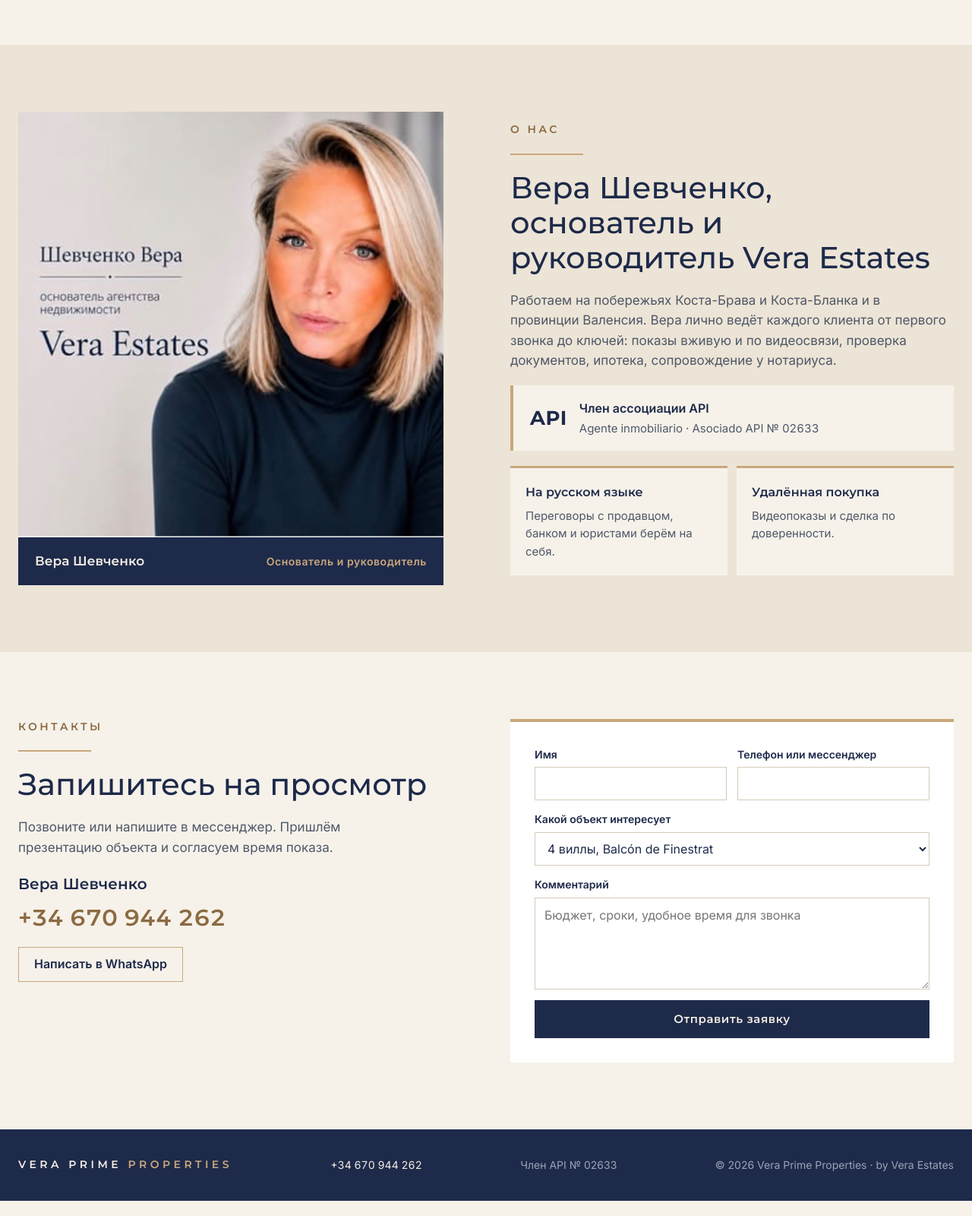
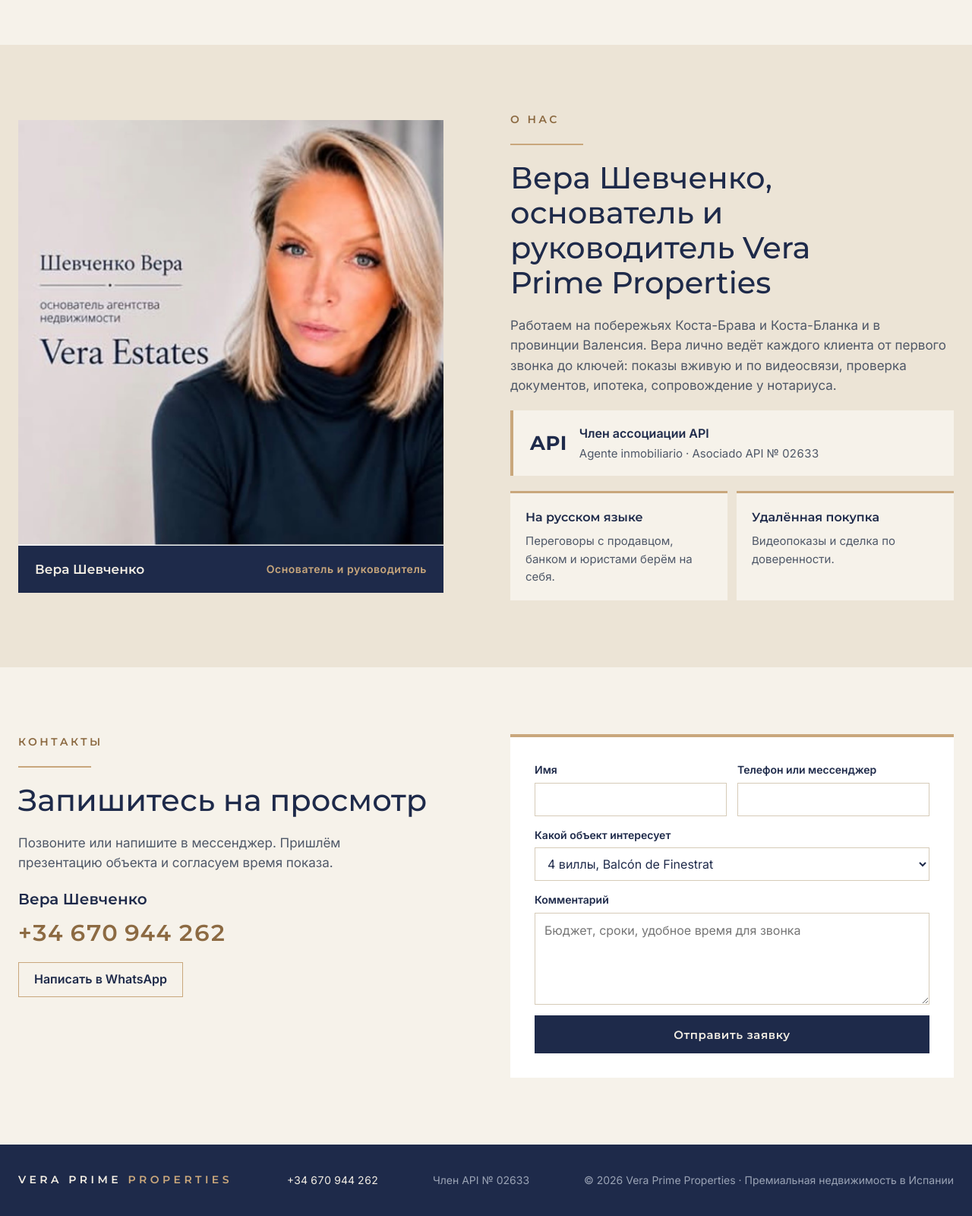
Before and after one commit to veraestates1717-oss/Vera-Estates, a plain HTML site: page index.html in a window 1280 px wide. Shown: the part 5695-7295 px from the top of the page at 76% size. Drawn offline with Linux system fonts and the light colour scheme.

Commit message:
Везде Vera Prime Properties вместо Vera Estates
Co-Authored-By: Claude Opus 5.5 <noreply@anthropic.com>
Claude-Session: https://claude.ai/code/session_01NH6otBtZsTQbdQW2gqNToV

```diff
--- a/index.html
+++ b/index.html
@@ -4,7 +4,7 @@
 <meta charset="utf-8">
 <meta name="viewport" content="width=device-width, initial-scale=1">
 <title>Vera Prime Properties — виллы, дома и инвестиции в Испании</title>
-<meta name="description" content="Vera Prime Properties — премиальная недвижимость в Испании от агентства Vera Estates. Виллы, дома у моря, инвестиционные проекты и ипотечное кредитование на Коста-Бланке и в Валенсии. Вера Шевченко, член API № 02633.">
+<meta name="description" content="Vera Prime Properties — премиальная недвижимость в Испании. Виллы, дома у моря, инвестиционные проекты и ипотечное кредитование на Коста-Бланке и в Валенсии. Вера Шевченко, член API № 02633.">
 <link rel="canonical" href="https://vera-prime-properties.com/">
 <meta property="og:title" content="Vera Prime Properties — премиальная недвижимость в Испании">
 <meta property="og:description" content="Виллы, дома у моря, инвестиционные проекты и ипотека. +34 670 944 262">
@@ -318,7 +318,7 @@ img{max-width:100%}
 <section id="about" style="background: #ECE4D6">
 <div style="max-width: 1240px; margin: 0 auto; padding: 88px 24px; display: grid; grid-template-columns: repeat(auto-fit, minmax(min(100%, 420px), 1fr)); gap: 40px 64px; align-items: center">
 <figure style="margin: 0; display: flex; flex-direction: column; gap: 0; max-width: 560px; width: 100%">
-<img src="images/vera-shevchenko.jpg" alt="Вера Шевченко, основатель и руководитель Vera Estates" style="width: 100%; aspect-ratio: 1 / 1; object-fit: cover; display: block">
+<img src="images/vera-shevchenko.jpg" alt="Вера Шевченко, основатель и руководитель Vera Prime Properties" style="width: 100%; aspect-ratio: 1 / 1; object-fit: cover; display: block">
 <figcaption style="padding: 18px 22px; background: #1E2A4A; color: #F3EEE4; display: flex; flex-wrap: wrap; justify-content: space-between; align-items: center; gap: 8px 16px">
 <span style="font-family: Montserrat, Arial, sans-serif; font-weight: 600; font-size: 17px">Вера Шевченко</span>
 <span style="font-size: 14px; color: #C9A77C; font-weight: 600; letter-spacing: 0.04em">Основатель и руководитель</span>
@@ -327,7 +327,7 @@ img{max-width:100%}
 <div style="display: flex; flex-direction: column; gap: 20px">
 <p style="margin: 0; font-family: Montserrat, Arial, sans-serif; font-size: 14px; font-weight: 600; letter-spacing: 0.24em; text-transform: uppercase; color: #8C6A42">О нас</p>
 <div style="width: 96px; border-top: 2px solid #C9A77C"></div>
-<h2 style="margin: 0; font-family: Montserrat, Arial, sans-serif; font-weight: 500; font-size: clamp(28px, 3.4vw, 40px); line-height: 1.15">Вера Шевченко, основатель и руководитель Vera Estates</h2>
+<h2 style="margin: 0; font-family: Montserrat, Arial, sans-serif; font-weight: 500; font-size: clamp(28px, 3.4vw, 40px); line-height: 1.15">Вера Шевченко, основатель и руководитель Vera Prime Properties</h2>
 <p style="margin: 0; color: #4F5868; font-size: 17px; max-width: 34em">Работаем на побережьях Коста-Брава и Коста-Бланка и в провинции Валенсия. Вера лично ведёт каждого клиента от первого звонка до ключей: показы вживую и по видеосвязи, проверка документов, ипотека, сопровождение у нотариуса.</p>
 <div style="display: flex; align-items: center; gap: 16px; padding: 18px 22px; background: #F6F2EA; border-left: 4px solid #C9A77C; max-width: 34em">
 <span style="font-family: Montserrat, Arial, sans-serif; font-weight: 700; font-size: 26px; color: #1E2A4A; letter-spacing: 0.02em">API</span>
@@ -405,7 +405,7 @@ img{max-width:100%}
 <span style="font-family: Montserrat, Arial, sans-serif; font-weight: 600; letter-spacing: 0.32em; color: #F3EEE4">VERA PRIME <span style="color: #C9A77C">PROPERTIES</span></span>
 <a href="tel:+34670944262" style="color: #F3EEE4; text-decoration: none; font-variant-numeric: tabular-nums">+34 670 944 262</a>
 <span>Член API № 02633</span>
-<span>© 2026 Vera Prime Properties · by Vera Estates</span>
+<span>© 2026 Vera Prime Properties · Премиальная недвижимость в Испании</span>
 </div>
 </footer>
 
```
Also changed, not shown: apart-hotel-albufereta.html (+1 -1 lines), villa-lloret-de-mar.html (+1 -1 lines).
